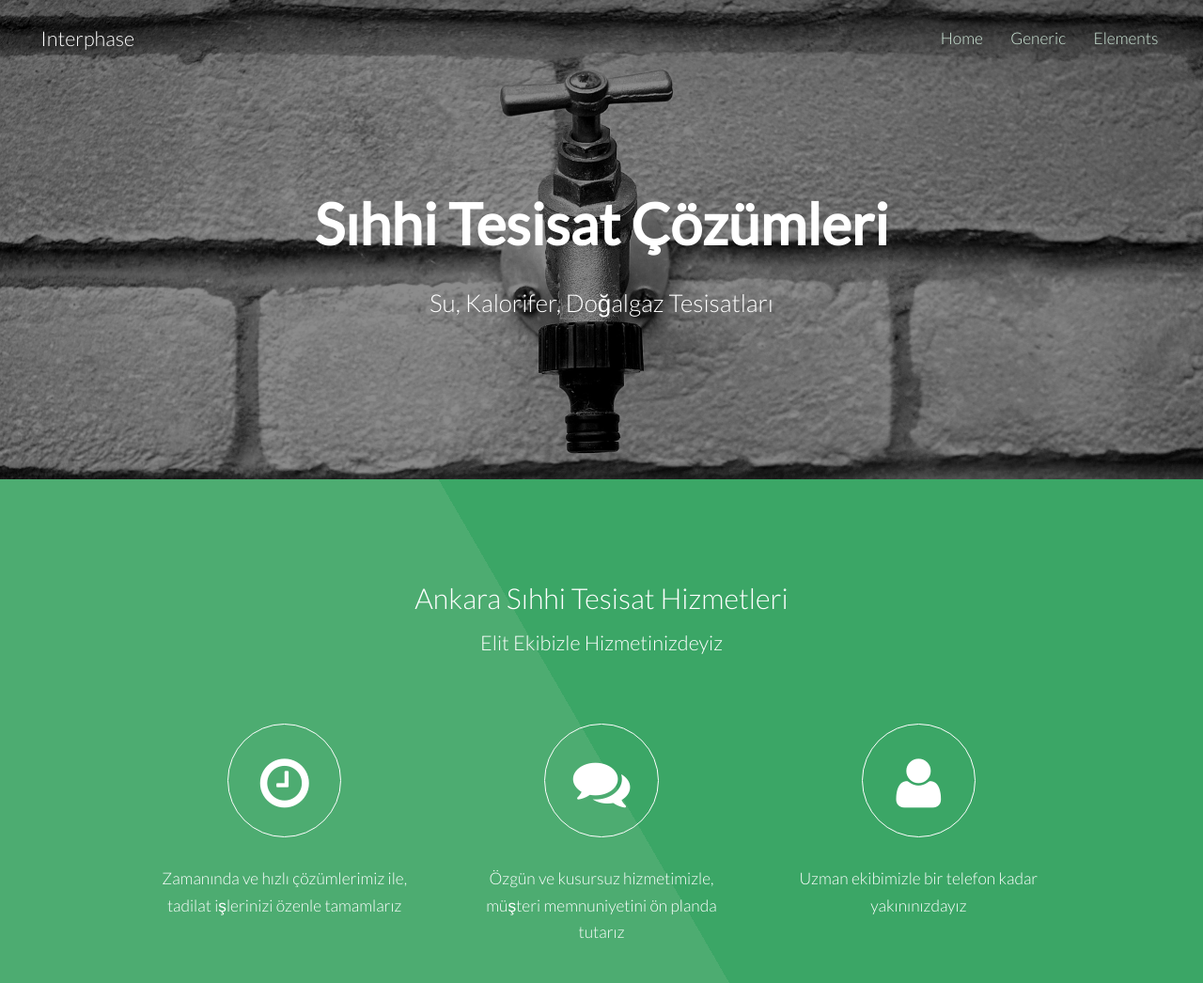
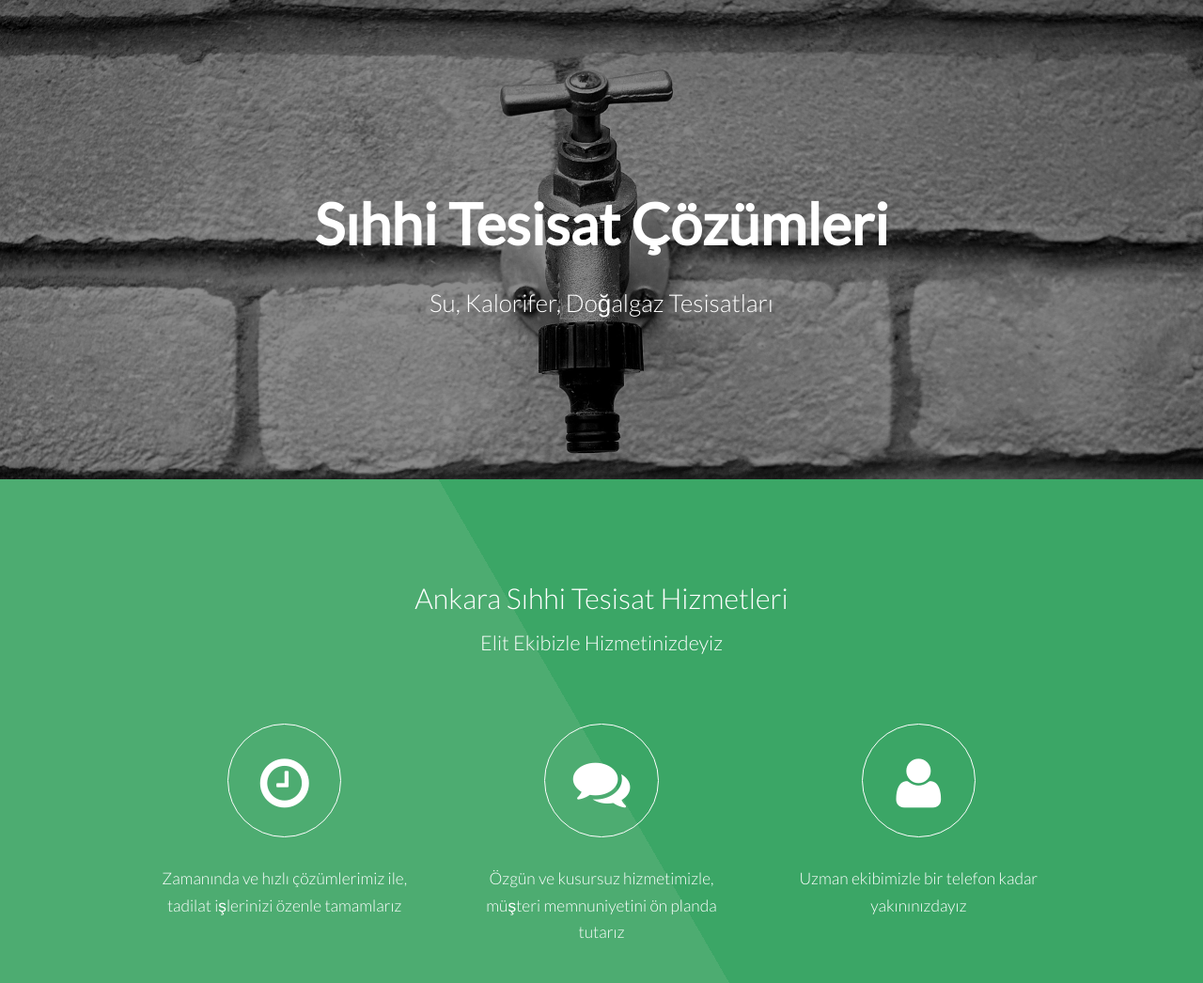
Before and after one commit to Shnkc/website-sihhi, a plain HTML site: page index.html in a window 1280 px wide. Shown: the top 1046 px of the page at 94% size. Drawn offline with Linux system fonts and the light colour scheme.

Commit message:
Remove extra pages
Signed-off-by: Sefa <shnkoc@gmail.com>

```diff
--- a/index.html
+++ b/index.html
@@ -7,7 +7,7 @@
 <html lang="en">
 	<head>
 		<meta charset="UTF-8">
-		<title>Interphase by TEMPLATED</title>
+		<!-- <title>Interphase by TEMPLATED</title> -->
 		<meta http-equiv="content-type" content="text/html; charset=utf-8" />
 		<meta name="description" content="" />
 		<meta name="keywords" content="" />
@@ -26,7 +26,7 @@
 	<body class="landing">
 
 		<!-- Header -->
-			<header id="header">
+			<!-- <header id="header">
 				<h1><a href="index.html">Interphase</a></h1>
 				<nav id="nav">
 					<ul>
@@ -35,7 +35,7 @@
 						<li><a href="elements.html">Elements</a></li>
 					</ul>
 				</nav>
-			</header>
+			</header> -->
 
 		<!-- Banner -->
 			<section id="banner">
```
